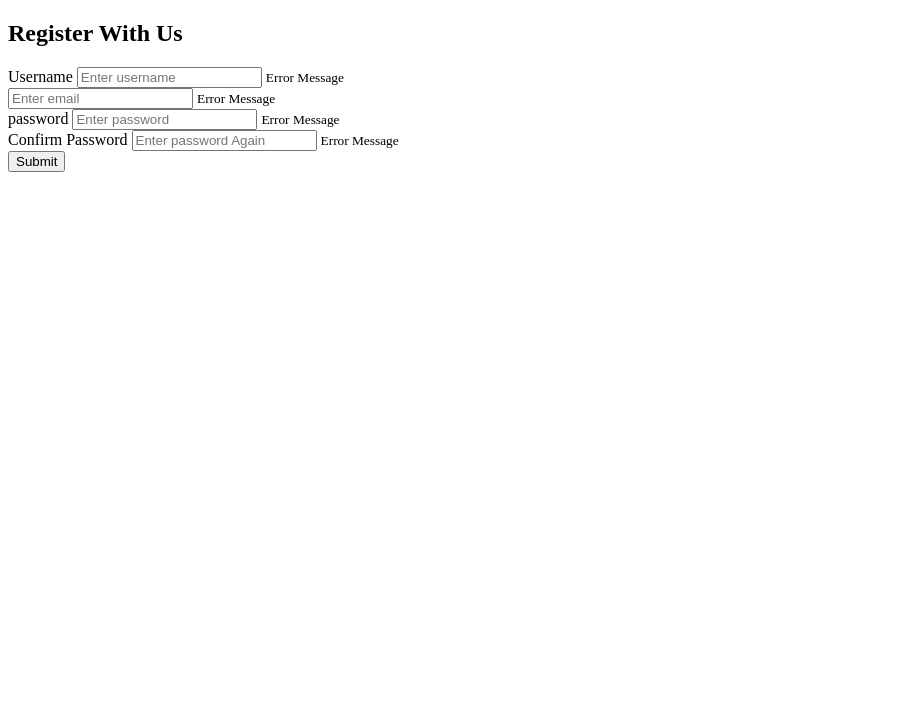
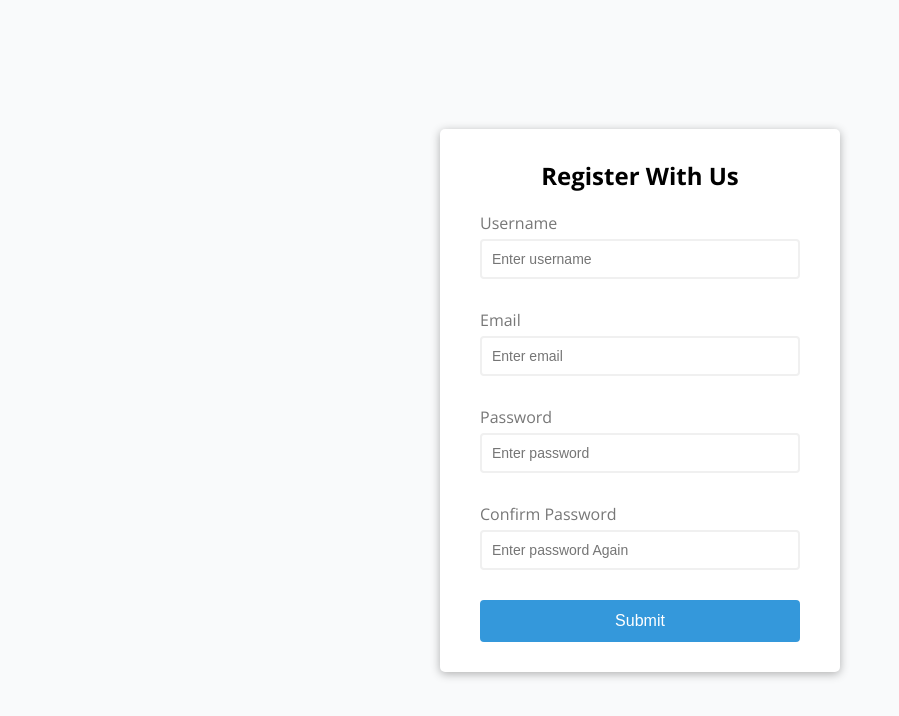
Before and after one commit to josh9345/form-validator, a plain HTML site: page index.html in a window 1280 px wide. Shown: the whole page, without its empty margins (0-899 px from the left). Drawn offline with nearby package versions, Linux system fonts and the light colour scheme.

Commit message:
css for for design complete

```diff
--- a/index.html
+++ b/index.html
@@ -16,12 +16,12 @@
           <small>Error Message</small>
         </div>
         <div class="form-control">
-          <label for="email" Email></label>
+          <label for="email">Email</label>
           <input type="text" id="email" placeholder="Enter email" />
           <small>Error Message</small>
         </div>
         <div class="form-control">
-          <label for="password">password</label>
+          <label for="password">Password</label>
           <input type="password" id="password" placeholder="Enter password" />
           <small>Error Message</small>
         </div>
--- a/style.css
+++ b/style.css
@@ -0,0 +1,80 @@
+@import url("https://fonts.googleapis.com/css2?family=Open+Sans:ital,wght@0,300;0,400;0,600;0,700;0,800;1,300;1,400;1,600;1,700;1,800&display=swap");
+:root {
+  --success-color: #2ecc71;
+  --error-color: #e74c3c;
+}
+* {
+  box-sizing: border-box;
+}
+body {
+  background: #f9fafb;
+  font-family: "Open Sans", sans-serif;
+  display: flex;
+  align-items: center;
+  justify-content: center;
+  min-height: 100vh;
+  margin: 0;
+}
+.container {
+  background: #fff;
+  border-radius: 5px;
+  box-shadow: 0 2px 10px rgba(0, 0, 0, 0.3);
+  width: 400px;
+}
+h2 {
+  text-align: center;
+  margin: 0 0 20px;
+}
+.form {
+  padding: 30px 40px;
+}
+.form-control {
+  margin-bottom: 10px;
+  padding-bottom: 20px;
+  position: relative;
+}
+.form-control label {
+  color: #777;
+  display: block;
+  margin-bottom: 5px;
+}
+.form-control input {
+  border: 2px solid #f0f0f0;
+  border-radius: 4px;
+  display: block;
+  width: 100%;
+  padding: 10px;
+  font-size: 14px;
+}
+.form-control input:focus {
+  outline: 0;
+  border-color: #777;
+}
+.form-control.success input {
+  border-color: var(--success-color);
+}
+.form-control.error input {
+  border-color: var(--error-color);
+}
+.form-control small {
+  color: var(--error-color);
+  position: absolute;
+  bottom: 0;
+  left: 0;
+  visibility: hidden;
+}
+.form-control.error small {
+  visibility: visible;
+}
+.form button {
+  cursor: pointer;
+  background-color: #3498db;
+  border: 2px solid #3498db;
+  border-radius: 4px;
+  color: #fff;
+  display: block;
+  font-size: 16px;
+  padding: 10px;
+  margin-top: 10px;
+  width: 100%;
+}
```
